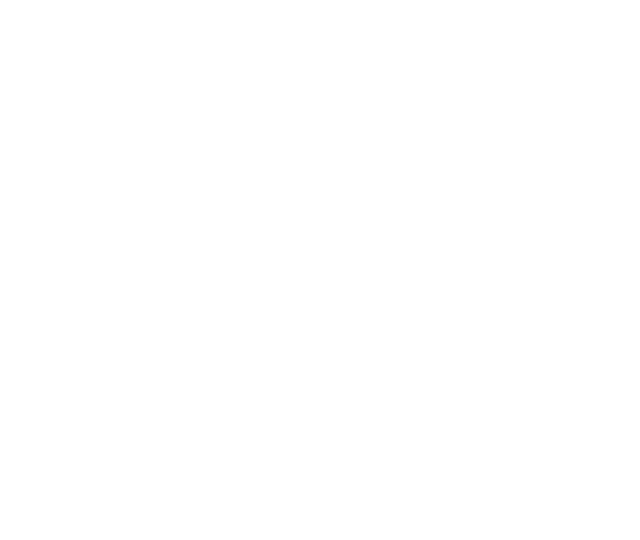
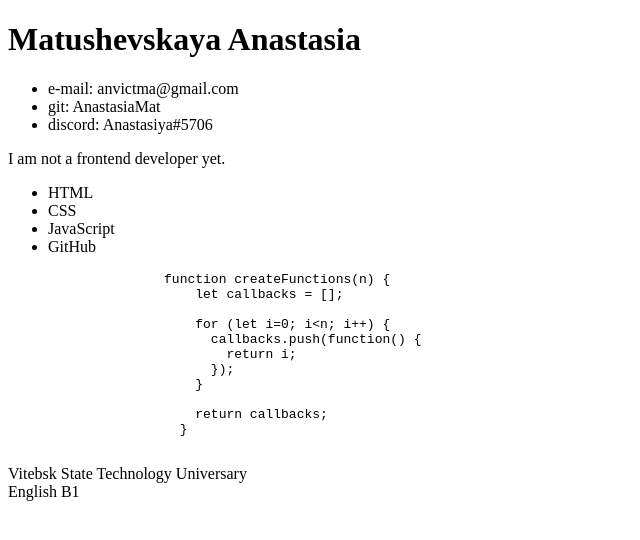
Before and after one commit to AnastasiaMat/rsschool-cv, a plain HTML site: page index.html in a window 1280 px wide. Shown: the whole page, without its empty margins (0-640 px from the left). Drawn offline with Linux system fonts and the light colour scheme.

Commit message:
feat: add data
add data

```diff
--- a/index.html
+++ b/index.html
@@ -8,6 +8,47 @@
         <title>CV</title>
     </head>
     <body>
+        <main>
+            <h1>Matushevskaya Anastasia</h1>
+            <div class="contacts">
+                <ul>
+                    <li>e-mail: anvictma@gmail.com</li>
+                    <li>git: AnastasiaMat</li>
+                    <li>discord: Anastasiya#5706</li>
+                </ul>
+            </div>
+            <div class="about">
+                I am not a frontend developer yet.
+            </div>
+            <div class="skills">
+                <ul>
+                    <li>HTML</li>
+                    <li>CSS</li>
+                    <li>JavaScript </li>
+                    <li>GitHub</li>
+                </ul>
+            </div>
+            <div class="code">
+                <pre>
+                    function createFunctions(n) {
+                        let callbacks = [];
 
+                        for (let i=0; i&#60;n; i++) {
+                          callbacks.push(function() {
+                            return i;
+                          });
+                        }
+
+                        return callbacks;
+                      }
+                </pre>
+            </div>
+            <div class="education">
+                Vitebsk State Technology Universary
+            </div>
+            <div class="languages">
+                English B1
+            </div>
+        </main>
     </body>
 </html>
```
Lines whose indentation alone changed are shown as unchanged.
